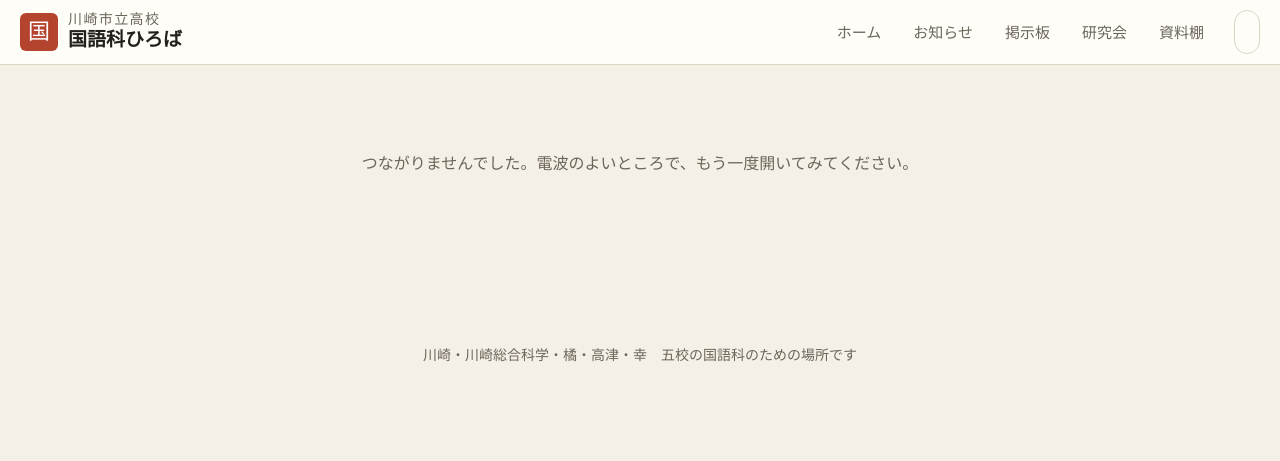
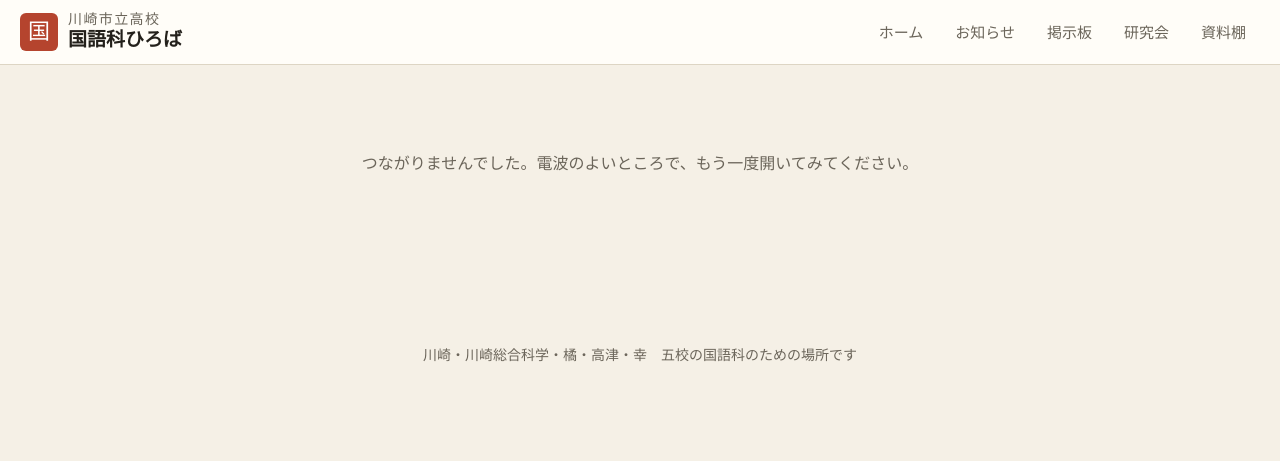
Before and after one commit to upopotennis-gif/kokugo-hiroba, a plain HTML site: page index.html in a window 1280 px wide. Drawn offline with Linux system fonts and the light colour scheme.

Commit message:
入口の画面でタブと空の名前ボタンが出ていたのを隠す
Co-Authored-By: Claude Fable 5.2 <noreply@anthropic.com>

```diff
--- a/index.html
+++ b/index.html
@@ -5,7 +5,7 @@
 <meta name="viewport" content="width=device-width, initial-scale=1">
 <meta name="robots" content="noindex, nofollow">
 <title>川崎市立高校 国語科ひろば</title>
-<link rel="stylesheet" href="style.css?v=2">
+<link rel="stylesheet" href="style.css?v=3">
 </head>
 <body>
 <header class="top">
--- a/style.css
+++ b/style.css
@@ -168,3 +168,6 @@ dialog .acts { justify-content: flex-end; margin-top: 18px; }
 label.check { min-height: 44px; }
 label.check input { min-height: 0; width: 22px; height: 22px; }
 .sec-head { align-items: center; }
+
+/* hidden を付けたものは必ず隠す（入口ではタブと名前ボタンを出さない） */
+[hidden] { display: none !important; }
```
